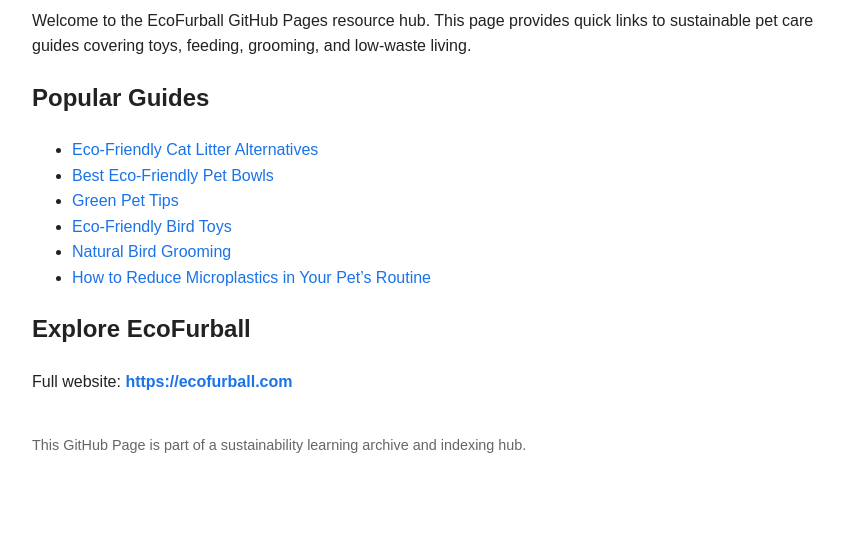
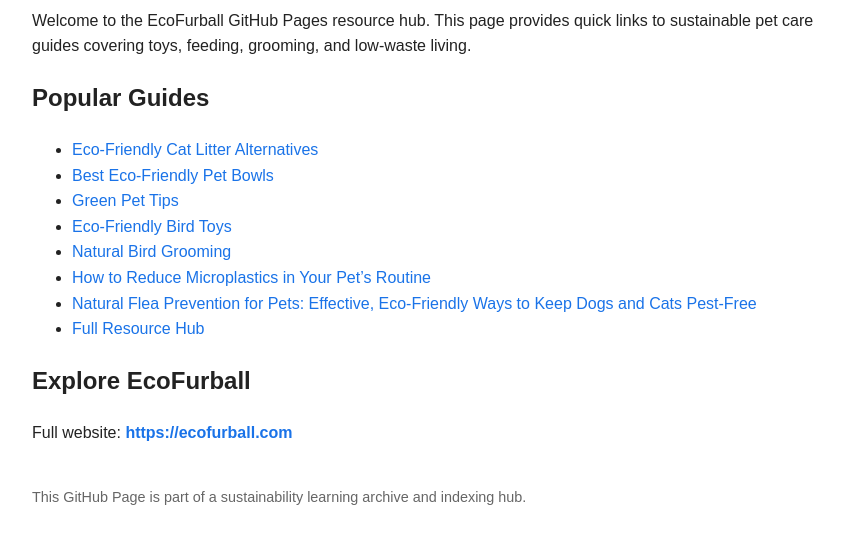
Before and after one commit to Ecofurball/eco-pet-guides, a plain HTML site: page index.html in a window 1280 px wide. Shown: the part 105-648 px from the top of the page, without its empty margins (208-1052 px from the left). Drawn offline with Linux system fonts and the light colour scheme.

Commit message:
Update index.html

```diff
--- a/index.html
+++ b/index.html
@@ -40,6 +40,9 @@
     <li><a href="https://ecofurball.com/eco-friendly-bird-toys/" target="_blank">Eco-Friendly Bird Toys</a></li>
     <li><a href="https://ecofurball.com/natural-bird-grooming/" target="_blank">Natural Bird Grooming</a></li>
     <li><a href="https://ecofurball.com/reduce-microplastics-in-your-pets-routine/" target="_blank">How to Reduce Microplastics in Your Pet’s Routine</a></li>
+    <li><a href="https://ecofurball.com/natural-flea-prevention-for-pets/" target="_blank">Natural Flea Prevention for Pets: Effective, Eco-Friendly Ways to Keep Dogs and Cats Pest-Free</a></li>
+    <li><a href="https://ecofurball-link-hub-473689506510.europe-west1.run.app/" target="_blank">Full Resource Hub</a></li>
+
   </ul>
 
   <h2>Explore EcoFurball</h2>
```
